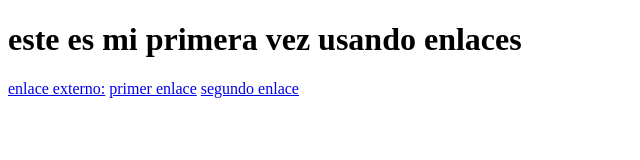
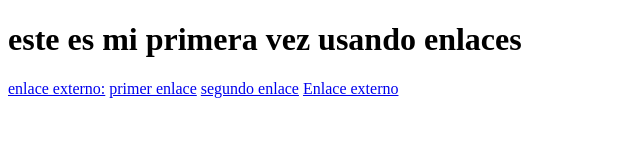
Before and after one commit to jeorpesu-30/html-y-css, a plain HTML site: page enlances/enlances.html in a window 1280 px wide. Shown: the whole page, without its empty margins (0-640 px from the left). Drawn offline with Linux system fonts and the light colour scheme.

Commit message:
poniendo la funcion target="_blank" en el enlace externo para que se abra en una nueva pestaña

```diff
--- a/enlances/enlances.html
+++ b/enlances/enlances.html
@@ -14,6 +14,7 @@
     <a href="https://www.youtube.com/watch?v=ELSm-G201Ls&t=2820s">enlace externo:</a>
     <a href="/enlances/enlances_1.html">primer enlace</a>
     <a href="/enlances/enlances_2.html">segundo enlace</a>
+    <a href="https://www.youtube.com/watch?v=tza_EeTlg7A&list=RDtza_EeTlg7A&rco=1" target="_blank">Enlace externo</a> <!-- El atributo target="_blank" hace que el enlace se abra en una nueva pestaña -->
 </body>
 
 </html>
```
